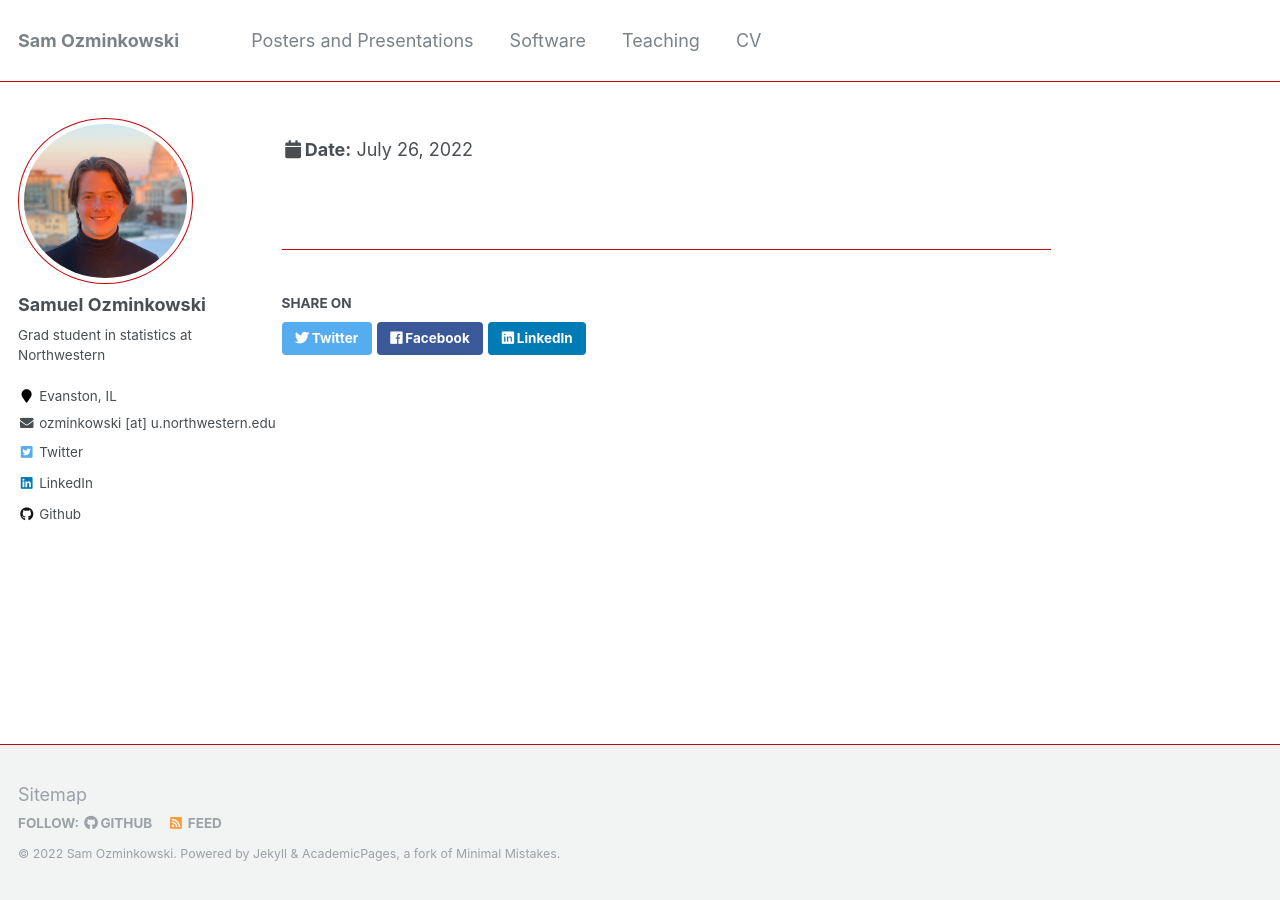
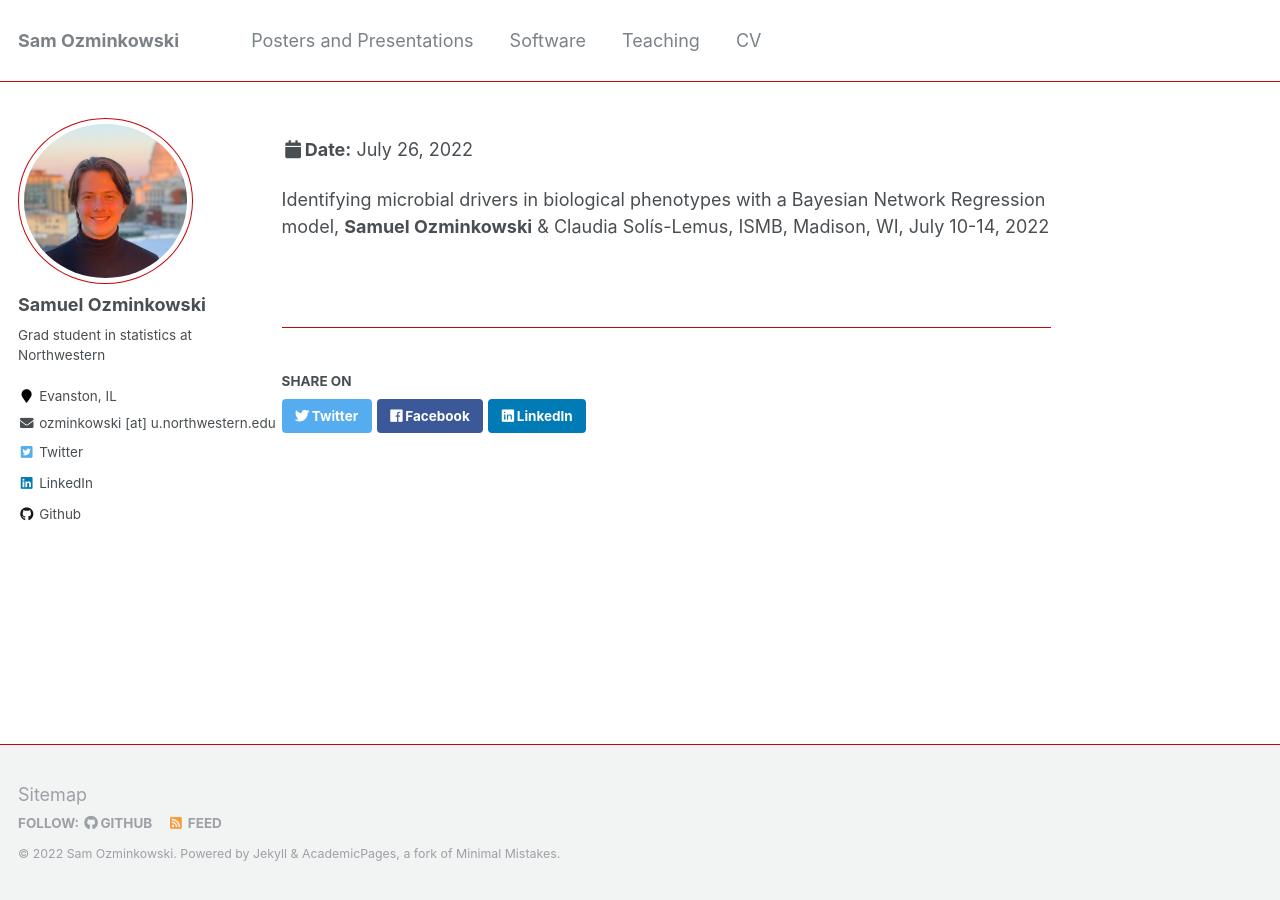
Before and after one commit to samozm/samozm.github.io, a Jekyll site: the page built from _talks/2022-ismb.md, in a window 1280 px wide. Built offline with Jekyll 4.4.1, drawn with Linux system fonts in a browser that asks for light colours.

Commit message:
try to get talks and posters working'

```diff
--- a/_talks/2022-ismb.md
+++ b/_talks/2022-ismb.md
@@ -9,3 +9,6 @@ date: 2022-09-10-2022-09-14
 location: "Madison, WI"
 
 ---
+
+Identifying microbial drivers in biological phenotypes with a Bayesian Network Regression model, **Samuel Ozminkowski** & Claudia Solís-Lemus,
+ISMB, Madison, WI, July 10-14, 2022
```
Also changed, not shown: _posters/2021-juliacon.md (+1 -1 lines), _posters/2022-ismb.md (+1 -1 lines).
